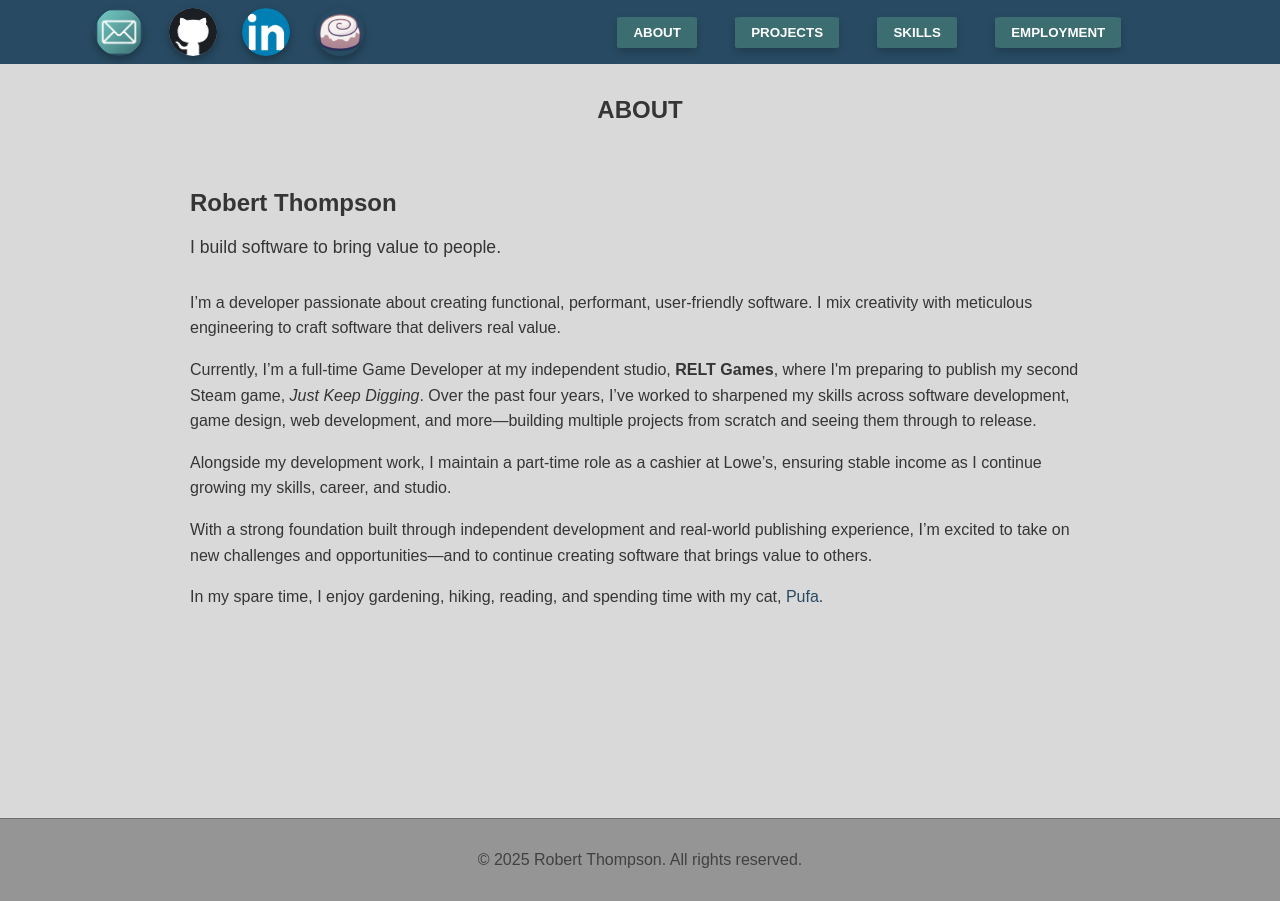
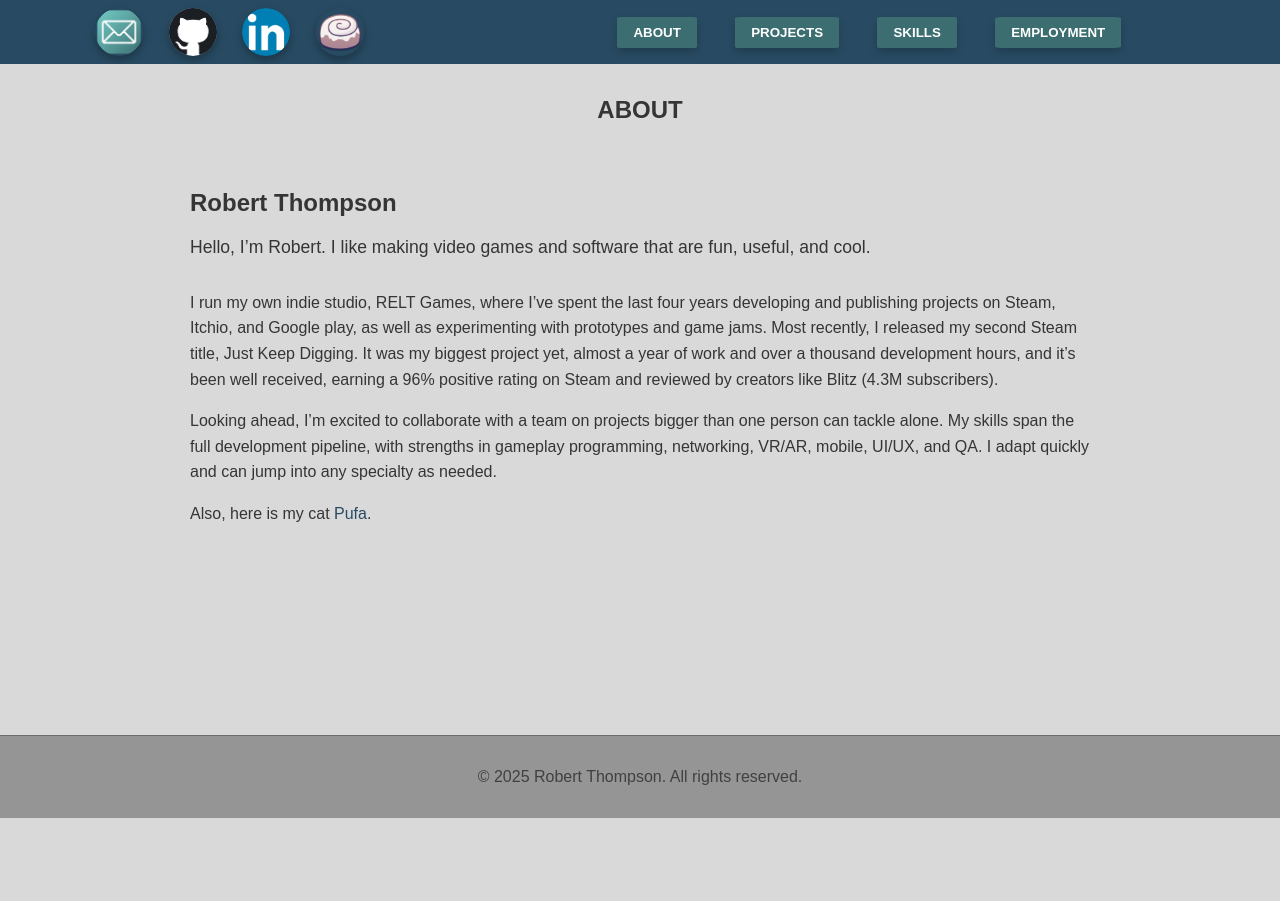
Before and after one commit to Robert-T1/PortfolioSite, a React (Vite) app: page / in a window 1280 px wide. After the commit the page ends 818 px from the top, so only its background shows below. Built offline with nearby package versions, Linux system fonts and the light colour scheme.

Commit message:
Update about.jsx

```diff
--- a/src/pages/about.jsx
+++ b/src/pages/about.jsx
@@ -10,40 +10,26 @@ export default function About() {
         <div className={styles.intro}>
           <h2>Robert Thompson</h2>
           <p className={styles.tagline}>
-            I build software to bring value to people.
+            Hello, I’m Robert. I like making video games and software that are fun, useful, and cool.
           </p>
         </div>
       </div>
       <p className={styles.bio}>
-        I’m a developer passionate about creating functional, performant, user-friendly software.
-         I mix creativity with meticulous engineering to craft software that delivers real value.
+       I run my own indie studio, RELT Games, where I’ve spent the last four years developing and publishing
+        projects on Steam, Itchio, and Google play, as well as experimenting with prototypes and game jams.
+        Most recently, I released my second Steam title, Just Keep Digging. It was my biggest project yet, almost
+        a year of work and over a thousand development hours, and it’s been well received, earning a 96% positive
+        rating on Steam and reviewed by creators like Blitz (4.3M subscribers).
       </p>
 
       <p className={styles.bio}>
-        Currently, I’m a full‑time Game Developer at my independent studio,
-        <strong> RELT Games</strong>, where I'm preparing to publish my second
-        Steam game, <em>Just Keep Digging</em>. Over the past four years, I’ve
-        worked to sharpened my skills across software development, game
-        design, web development, and more—building multiple projects from
-        scratch and seeing them through to release.
+       Looking ahead, I’m excited to collaborate with a team on projects bigger than one person can tackle alone.
+        My skills span the full development pipeline, with strengths in gameplay programming, networking, VR/AR, mobile, UI/UX, and QA.
+        I adapt quickly and can jump into any specialty as needed.
       </p>
 
       <p className={styles.bio}>
-        Alongside my development work, I maintain a part‑time role as a cashier
-        at Lowe’s, ensuring stable income as I continue growing my skills,
-        career, and studio.
-      </p>
-
-      <p className={styles.bio}>
-        With a strong foundation built through independent development and
-        real‑world publishing experience, I’m excited to take on new challenges
-        and opportunities—and to continue creating software that brings value
-        to others.
-      </p>
-
-      <p className={styles.bio}>
-        In my spare time, I enjoy gardening, hiking, reading, and spending time
-        with my cat, <span className={styles.hoverImage}>Pufa
+        Also, here is my cat <span className={styles.hoverImage}>Pufa
             <img
             src={pufaImage}
             alt="Pufa the cat"
```
